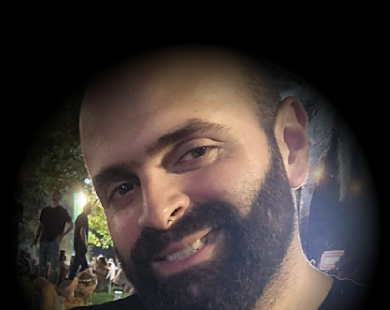
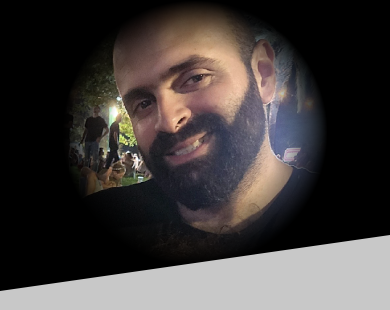
Before and after one commit to shaysil/portfolio, a website: page index.html in a window 390 px wide. Shown: the part 65-375 px from the top of the page. Drawn offline with nearby package versions, Linux system fonts and the light colour scheme.

Commit message:
Shrink mobile hero image area by ~30%
Co-Authored-By: Claude Opus 5.5 <noreply@anthropic.com>

```diff
--- a/assets/site.css
+++ b/assets/site.css
@@ -376,10 +376,10 @@ main:focus { outline: none; }
 
   .hero { display: block; min-height: 0; background: #000; }
   .hero__panel {
-    position: relative; width: 100%; height: clamp(420px, 78svh, 640px);
+    position: relative; width: 100%; height: clamp(300px, 55svh, 450px);
     clip-path: none;
   }
-  .hero__photo { right: 50%; top: 46%; width: min(400px, 96%); transform: translate(50%, -50%); }
+  .hero__photo { right: 50%; top: 44%; width: min(280px, 68%); transform: translate(50%, -50%); }
   .hero__content {
     margin-top: -150px; padding: 78px var(--gutter) 34px;
     display: grid; grid-template-columns: 1fr auto; gap: 16px; align-items: end;
```
